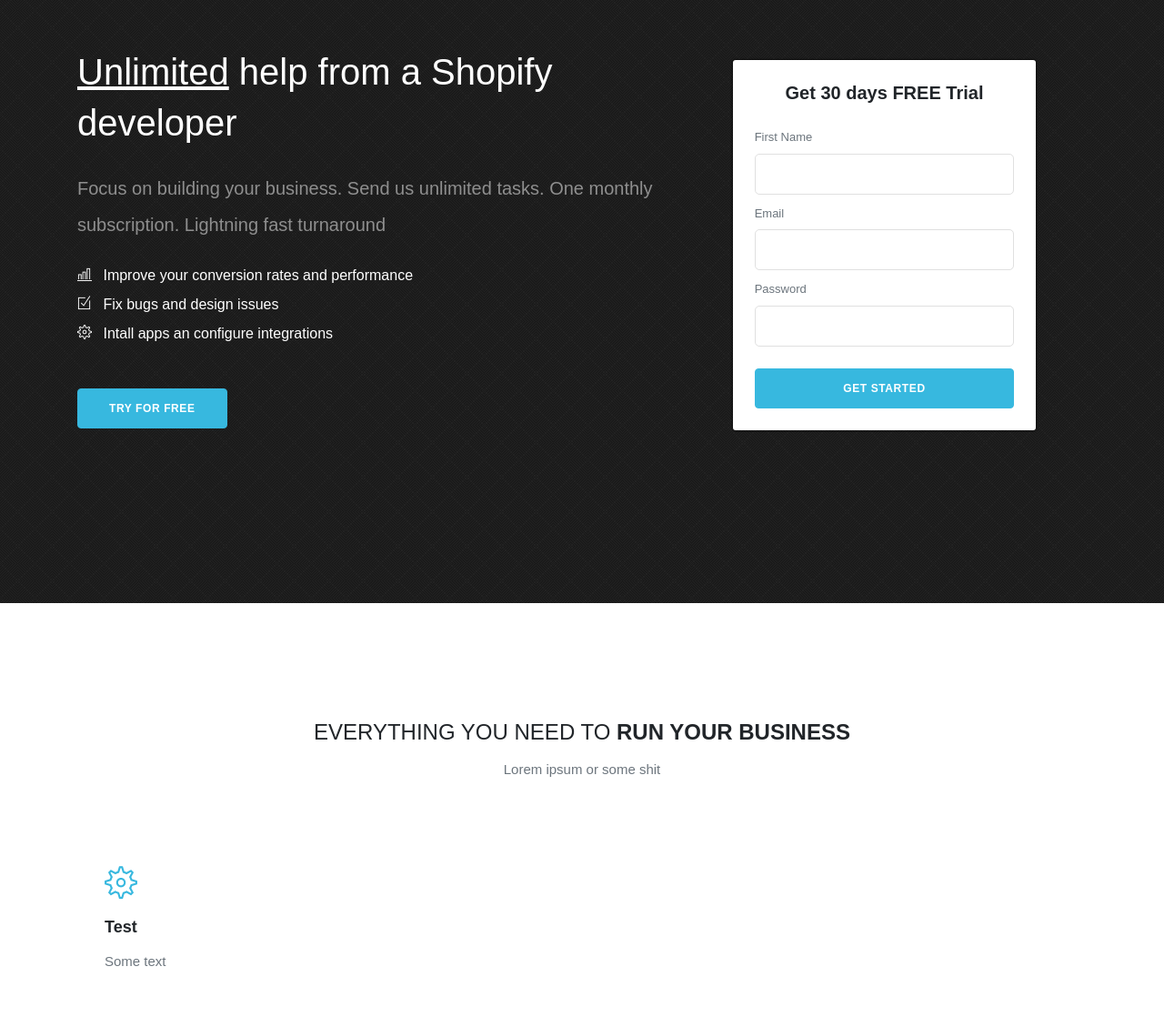
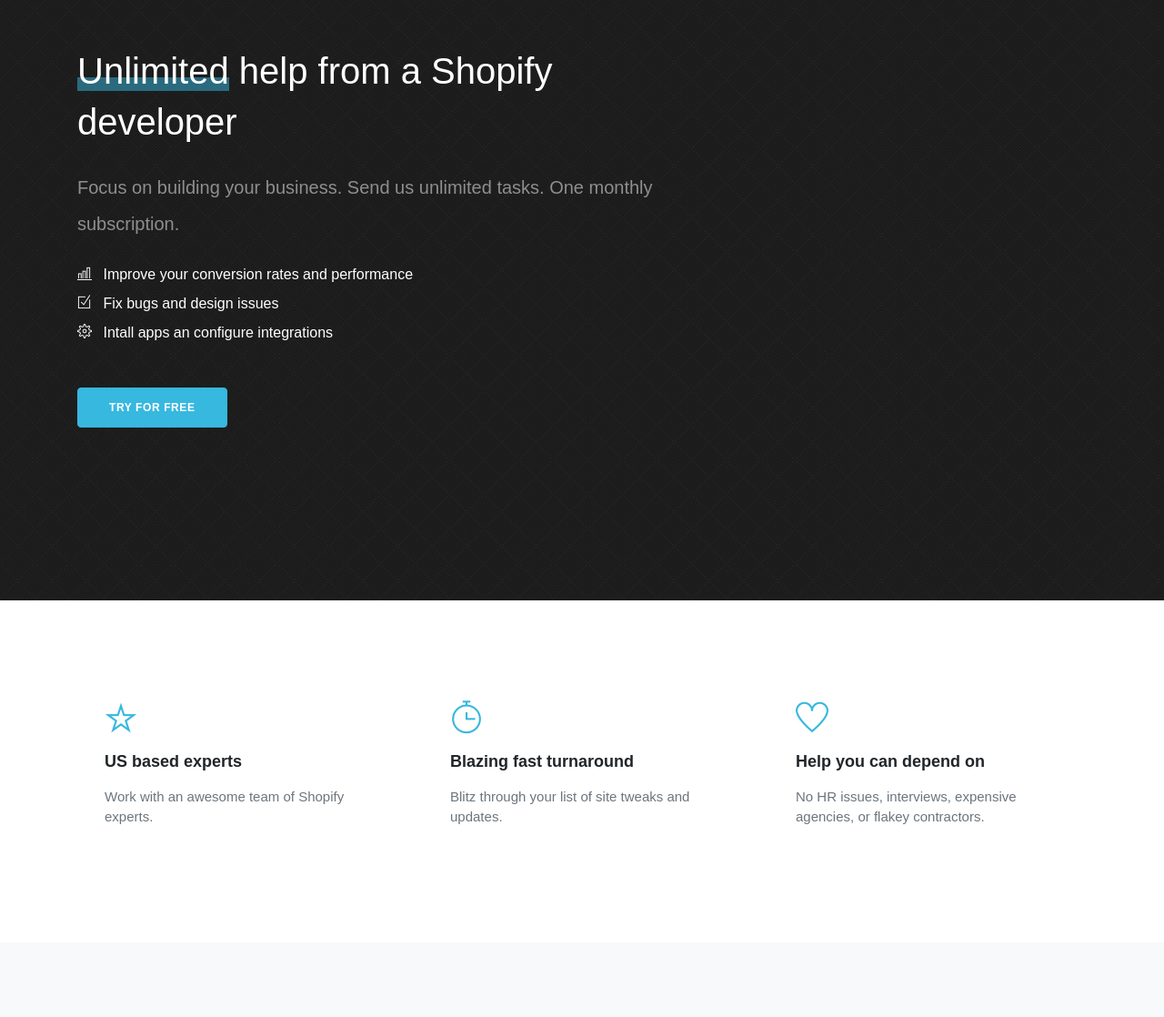
Before and after one commit to duffmeister/gastby-test, a Gatsby site: page /lp/unlimited-plans in a window 1280 px wide. Shown: the part 140-1258 px from the top of the page at 91% size. Built offline with nearby package versions, Linux system fonts and the light colour scheme; Gatsby itself is replaced by a stand-in of ours; a web font is replaced by a local one.

Commit message:
New unlimited page

```diff
--- a/src/components/explainer.js
+++ b/src/components/explainer.js
@@ -5,13 +5,6 @@
 
   <section class="section bg-light" id="features">
     <div class="container">
-        <div class="row justify-content-center text-center">
-            <div class="col-lg-12">
-                <i class="ti-bookmark-alt title-icon text-muted"></i>
-                <h3 class="title">Our <span class="font-weight-bold">Features</span></h3>
-                <p class="text-muted mt-3 title-subtitle mx-auto">It is a long established fact that a reader will be of a page when established fact looking at its layout.</p>
-            </div>
-        </div>
         <div class="row mt-5 vertical-content">
             <div class="col-lg-6 mt-2">
                 <div>
@@ -20,8 +13,10 @@
             </div>
             <div class="col-lg-5 offset-lg-1 mt-2">
                 <div class="features-desc">
-                    <h2>This is Improve Your Marketing business</h2>
-                    <p class="text-muted mt-3">Lorem ipsum dolor sit amet, consectetur adipisicing elit, sed do eiusmod tempor incididunt ut labore et dolore magna aliqua Ut enim ad minim veniam, quis nostrud .</p>
+                    <h2>Work with an all star team</h2>
+                    <p class="text-muted mt-3">You'll love working with our developers, they are some of the finest and brightest in the industry (they've worked at some of the largest brands too).
+
+You'll work with developers that can be human, work fast, and are easy to work with. Most of all you'll work with people that are willing to be invested in you and your success.</p>
                 </div>
             </div>
         </div>
--- a/src/components/features.js
+++ b/src/components/features.js
@@ -5,13 +5,15 @@
 
     <section class="section" id="services">
         <div class="container">
-            <div class="row justify-content-center text-center mt-5">
+            { headline != "" ?
+            <div class="row justify-content-center text-center mt-5 mb-5">
                 <div class="col-lg-12">
                     <h3 class="title">{headline}</h3>
                     <p class="text-muted mt-3 title-subtitle mx-auto">{dek}</p>
                 </div>
             </div>
-            <div class="row mt-5">
+            : <nbsp/> }
+            <div class="row">
             {nuts.map((nut, index) => (
               <div class="col-md-4">
                   <div class="services-box">
--- a/src/components/hero.js
+++ b/src/components/hero.js
@@ -23,18 +23,7 @@
                         </div>
                     </div>
                     <div class="col-lg-5 mt-3">
-                        <div class="home-registration-form mx-auto bg-white w-75 p-4">
-                            <h5 class="form-title mb-4 text-center font-weight-bold">Get 30 days FREE Trial</h5>
-                            <form class="registration-form">
-                                <label class="text-muted">First Name</label>
-                                <input type="text" id="exampleInputName1" class="form-control mb-2 registration-input-box"/>
-                                <label class="text-muted">Email</label>
-                                <input type="email" id="exampleInputEmail1" class="form-control mb-2 registration-input-box"/>
-                                <label class="text-muted">Password</label>
-                                <input type="password" id="password1" class="form-control mb-2 registration-input-box"/>
-                                <button class="btn btn-custom w-100 mt-3 text-uppercase">Get Started</button>
-                            </form>
-                        </div>
+
                     </div>
                 </div>
             </div>
--- a/src/components/style/globing.css
+++ b/src/components/style/globing.css
@@ -270,6 +270,11 @@
     background-image: url('../../images/cartographer.png');
     position: relative;
     padding: 190px 0;
+}
+
+h1 u {
+  text-decoration: none;
+  box-shadow: 0 -15px 0 rgba(55, 184, 223, 0.5) inset;
 }
 
 .home-title {
--- a/src/pages/lp/unlimited-plans.js
+++ b/src/pages/lp/unlimited-plans.js
@@ -7,25 +7,43 @@
 import SEO from "../../components/seo"
 import Hero from "../../components/hero"
 import Features from "../../components/features"
+import Explainer from "../../components/explainer"
+import Plan from "../../components/plan"
+import FAQ from "../../components/faq"
+import CTA from "../../components/cta"
+import Footer from "../../components/footer"
 
 const IndexPage = () => (
   <Layout>
     <SEO title="Home" />
     <Hero
       headline={(<span><u>Unlimited</u> help from a Shopify developer</span>)}
-      dek="Focus on building your business. Send us unlimited tasks. One monthly subscription. Lightning fast turnaround"
+      dek="Focus on building your business. Send us unlimited tasks. One monthly subscription."
       cta="Try for free"/>
     <Features
-      headline={(<span>Everything you need to <span class="font-weight-bold">run your business</span></span>)}
-      dek="Lorem ipsum or some shit"
       nuts={[
         {
-          icon: "ti-settings",
-          heading: "Test",
-          text: "Some text"
+          icon: "ti-star",
+          heading: "US based experts",
+          text: "Work with an awesome team of Shopify experts."
+        },
+        {
+          icon: "ti-timer",
+          heading: "Blazing fast turnaround",
+          text: "Blitz through your list of site tweaks and updates."
+        },
+        {
+          icon: "ti-heart",
+          heading: "Help you can depend on",
+          text: "No HR issues, interviews, expensive agencies, or flakey contractors."
         }
       ]}
     />
+    <Explainer/>
+    <Plan/>
+    <FAQ/>
+    <CTA/>
+    <Footer/>
   </Layout>
 )
 
```
Also changed, not shown: 1 other file.
